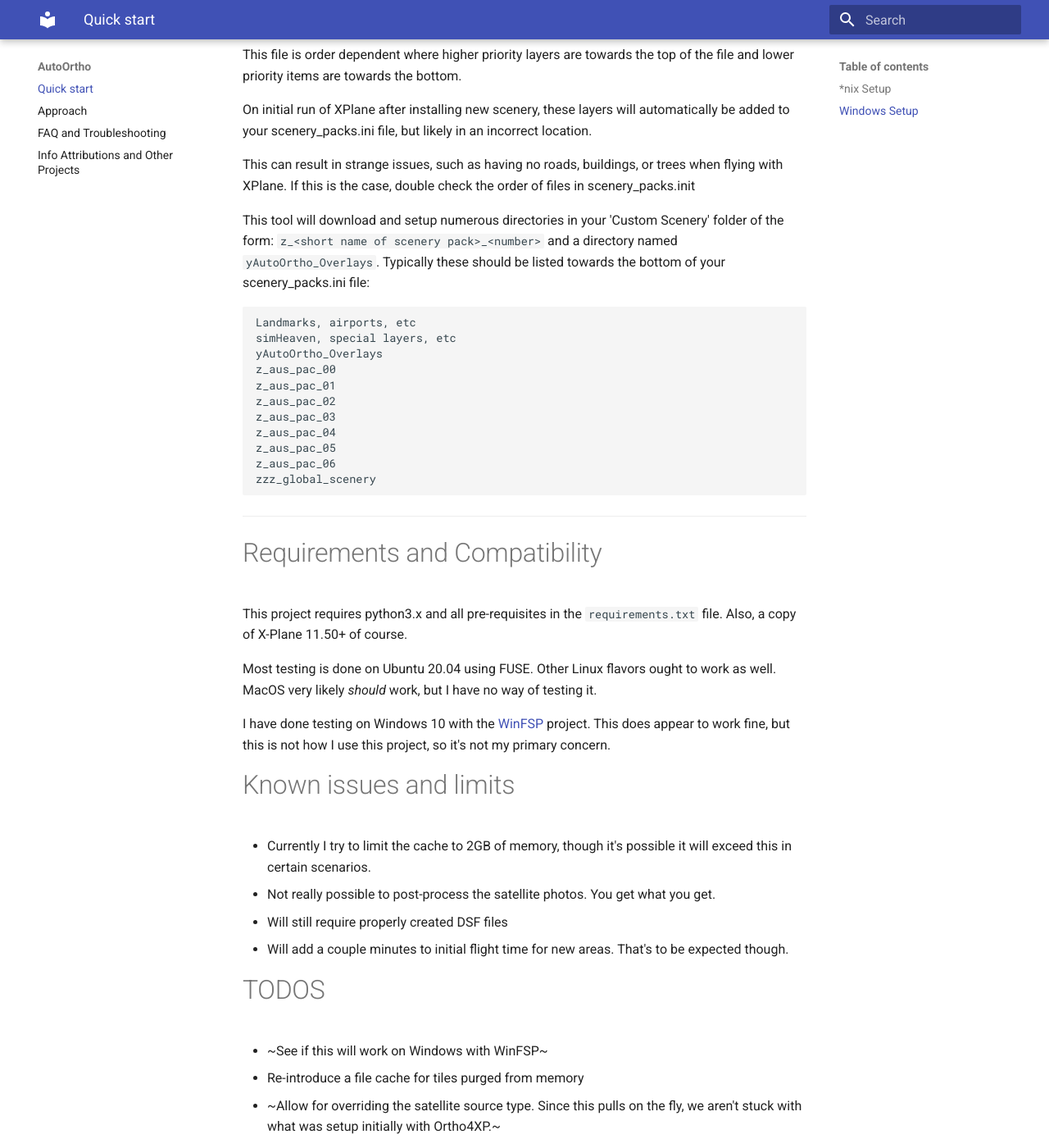
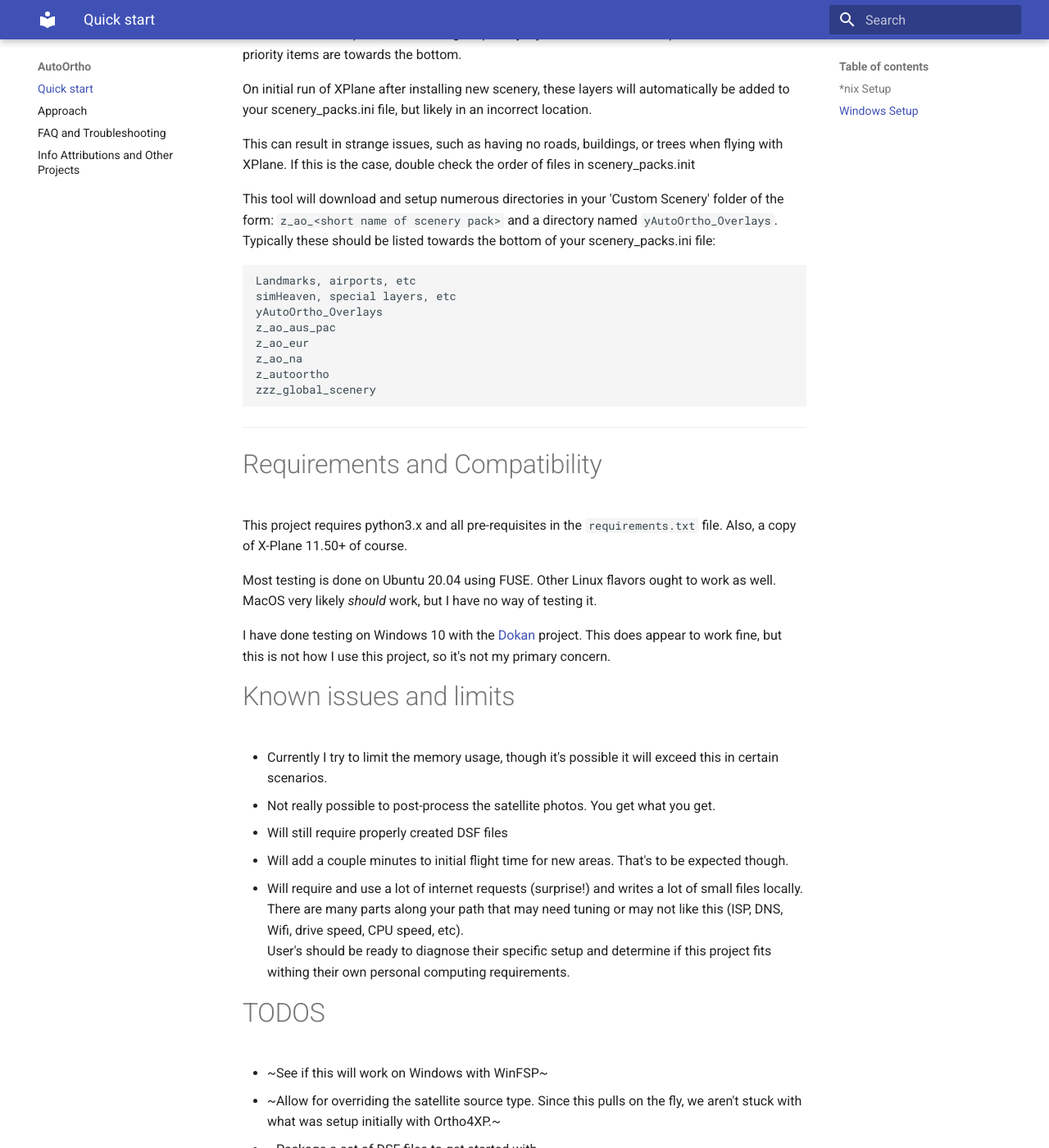
Before and after one commit to kubilus1/autoortho, an MkDocs documentation site: the page built from docs/index.md, in a window 1280 px wide and 1400 px high, scrolled down 1901 px. Shown: the whole window at 82% size. Built offline with MkDocs 1.6.1 and Material for MkDocs 9.7.7, drawn with Linux system fonts in a browser that asks for light colours; some of the changed text lies outside the part shown.

Commit message:
Update doc

````diff
--- a/docs/index.md
+++ b/docs/index.md
@@ -9,8 +9,8 @@
 
 Steps:
 
-1. Download the most recent packaged release [autoortho_lin.zip](https://github.com/kubilus1/autoortho/releases/latest/download/autoortho_lin.zip)
-3. Extract the downloaded file somewhere sensible and make executable if needed `chmod +x autoortho_lin.bin`
+1. Download the most recent packaged release [autoortho_lin.bin](https://github.com/kubilus1/autoortho/releases/latest/download/autoortho_lin.bin)
+3. Make executable if needed `chmod +x autoortho_lin.bin`
 4. Run the program `./autoortho_lin.bin`
 6. Configure your X-Plane Custom Scenery directory to point to the appropriate location
 7. Download and setup an ortho set from the 'Scenery' tab.
@@ -31,8 +31,8 @@
 Steps:
 
 1. Download the most recent packaged release [autoortho_win.zip](https://github.com/kubilus1/autoortho/releases/latest/download/autoortho_win.zip)
-2. Extract the downloaded file and place `autoortho_win.exe` in a sensible location
-4. Run the program
+2. Extract the downloaded directory.
+4. Run `autoortho_win.exe` from within the extracted dir.
 5. Configure your X-Plane Custom Scenery directory to point to the appropriate location
 6. Download and setup an ortho set from the 'Scenery' tab.
 7. Click 'Run' to run the program
@@ -72,7 +72,7 @@
 files in scenery_packs.init
 
 This tool will download and setup numerous directories in your 'Custom
-Scenery' folder of the form:  `z_<short name of scenery pack>_<number>` and a
+Scenery' folder of the form:  `z_ao_<short name of scenery pack>` and a
 directory named `yAutoOrtho_Overlays`.  Typically these should be listed
 towards the bottom of your scenery_packs.ini file:
 
@@ -80,13 +80,10 @@
 Landmarks, airports, etc
 simHeaven, special layers, etc
 yAutoOrtho_Overlays
-z_aus_pac_00
-z_aus_pac_01
-z_aus_pac_02
-z_aus_pac_03
-z_aus_pac_04
-z_aus_pac_05
-z_aus_pac_06
+z_ao_aus_pac
+z_ao_eur
+z_ao_na
+z_autoortho
 zzz_global_scenery
 ```
 ---
@@ -100,26 +97,29 @@
 well.  MacOS very likely *should* work, but I have no way of testing it.
 
 I have done testing on Windows 10 with the
-[WinFSP](https://github.com/winfsp/winfsp) project.  This does appear to work
+[Dokan](https://github.com/dokan-dev/dokany/releases/latest) project.
+This does appear to work
 fine, but this is not how I use this project, so it's not my primary concern.
 
 # Known issues and limits
-* Currently I try to limit the cache to 2GB of memory, though it's possible it
+* Currently I try to limit the memory usage, though it's possible it
   will exceed this in certain scenarios.
 * Not really possible to post-process the satellite photos.  You get what you
   get.
 * Will still require properly created DSF files
 * Will add a couple minutes to initial flight time for new areas.  That's to
   be expected though.
+* Will require and use a lot of internet requests (surprise!) and writes a lot of small files locally.
+  There are many parts along your path that may need tuning or may not like this (ISP, DNS, Wifi, drive speed, CPU speed, etc).
+  User's should be ready to diagnose their specific setup and determine if this project fits withing their own personal computing requirements.
 
 
 # TODOS
 
 * ~See if this will work on Windows with WinFSP~
-* Re-introduce a file cache for tiles purged from memory
 * ~Allow for overriding the satellite source type.  Since this pulls on the fly, we aren't stuck with what was setup initially with Ortho4XP.~
 * ~Package a set of DSF files to get started with~
-* See if we can auto-arrange scenery_packs.ini files
+* Attempt to make a workable OSX version
 
 # Warnings, Warranty, etc
 
````
Also changed, not shown: docs/details.md (+5 -13 lines).
